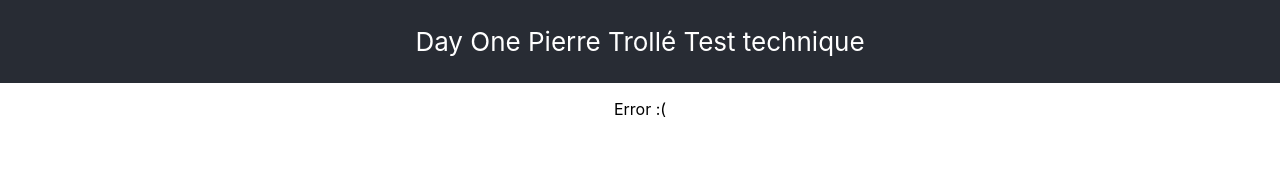
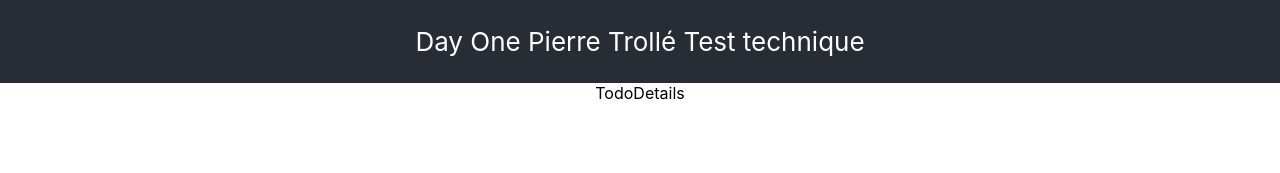
Before and after one commit to trollepierre/todo-day-one, a React (Create React App) app: page /todo/1 in a window 1280 px wide. Shown: the top 173 px of the page. Built offline with nearby package versions, Linux system fonts and the light colour scheme.

Commit message:
feat(todo-details): create Page todo details

```diff
--- a/package.json
+++ b/package.json
@@ -15,6 +15,7 @@
     "react": "^18.2.0",
     "react-app-rewired": "^2.2.1",
     "react-dom": "^18.2.0",
+    "react-router-dom": "^6.3.0",
     "react-scripts": "5.0.1",
     "web-vitals": "^2.1.4"
   },
--- a/src/App.js
+++ b/src/App.js
@@ -1,5 +1,11 @@
 import Todos from './modules/Todos/Todos'
 import { css } from '@emotion/react'
+import {
+  BrowserRouter,
+  Routes,
+  Route,
+} from "react-router-dom"
+import { TodoDetails } from './modules/TodoDetails/TodoDetails'
 
 const App = () => (
   <div
@@ -21,7 +27,17 @@ const App = () => (
         Day One Pierre Trollé Test technique
       </p>
     </header>
-    <Todos/>
+
+    <BrowserRouter>
+      <Routes>
+        <Route path="/" element={<Todos/>}>
+        </Route>
+        <Route
+          path="/todo/:id"
+          element={<TodoDetails />}
+        />
+      </Routes>
+    </BrowserRouter>
   </div>
 )
 
--- /dev/null
+++ b/src/modules/TodoDetails/TodoDetails.js
@@ -0,0 +1,4 @@
+export const TodoDetails = () => {
+  return (<div>TodoDetails</div>)
+
+}
```
Also changed, not shown: 1 other file (tests, documents, lock files or other folders).
